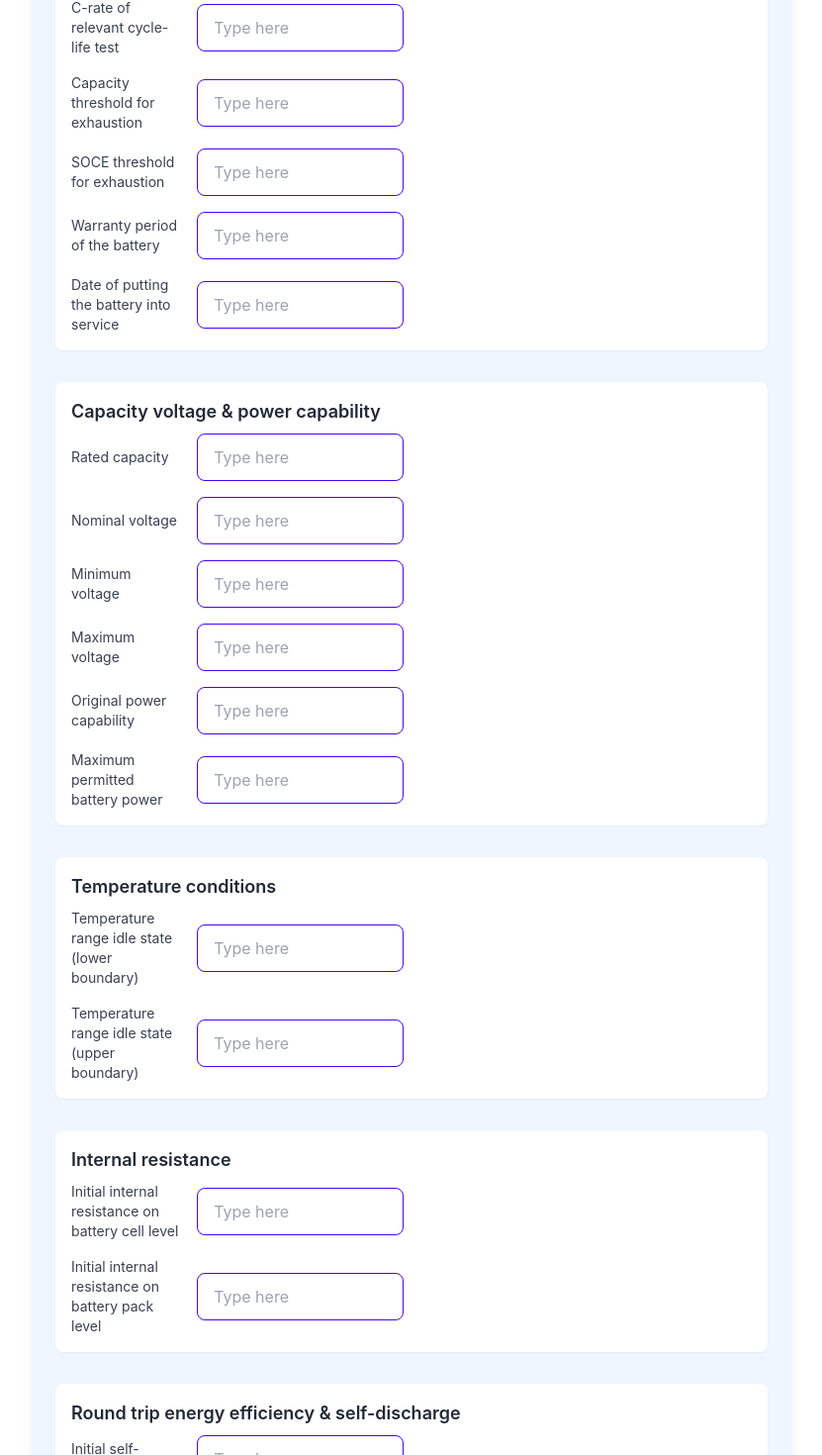
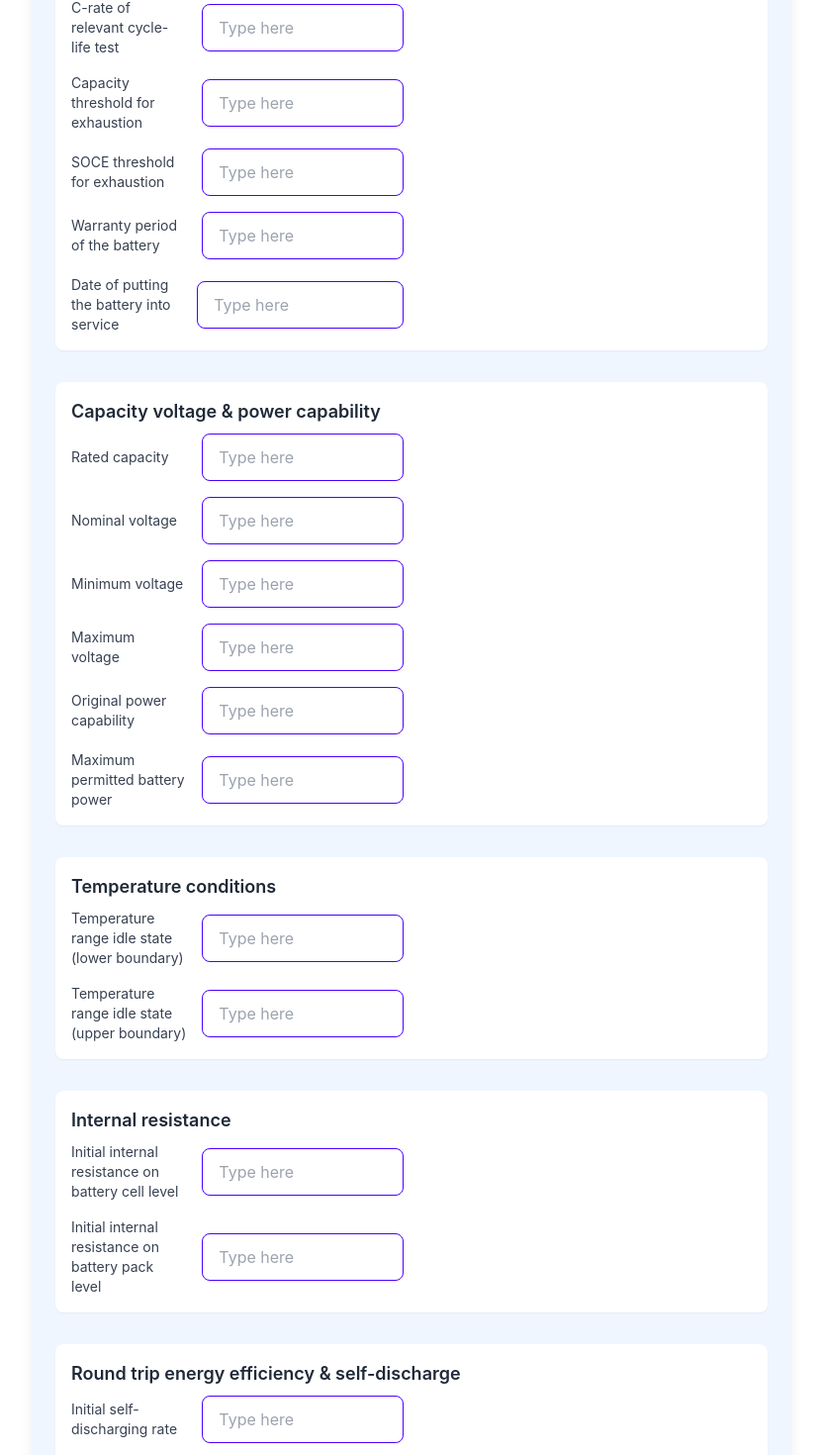
Before and after one commit to BacemJaza/BatteryForm, a React (Create React App) app in the folder battery-form/frontend/: page /performanceanddurability in a window 1280 px wide. Shown: the part 606-2076 px from the top of the page at 99% size, without its empty margins (224-1055 px from the left). Built offline with nearby package versions, Linux system fonts and the light colour scheme; the HTML template or start-up script is replaced by a standard one.

Commit message:
UPDATE unité

```diff
--- a/battery-form/frontend/src/components/formComponents/performanceanddurability.js
+++ b/battery-form/frontend/src/components/formComponents/performanceanddurability.js
@@ -21,6 +21,25 @@ function FormulairePerformanceDurability() {
   const handlePrevious = () => {
     navigate('/batterymaterials');
   };
+
+  const [cRate, setCRate] = useState(''); // État pour gérer la valeur d'entrée
+  const [capacityThreshold, setCapacityThreshold] = useState('');
+  const [SOCEthresholdforexhaustion, setSOCEthresholdforexhaustion] = useState('');
+  const [Warrantyeriodofthebattery, setWarrantyeriodofthebattery] = useState('');
+  const [Ratedcapacity, setRatedcapacity] = useState('');
+  const [Nominalvoltage, setNominalvoltage] = useState('');
+  const [Minimumvoltage, setMinimumvoltage] = useState('');
+  const [Maximumvoltage, setMaximumvoltage] = useState('');
+  const [Originalpowercapability, setOriginalpowercapability] = useState('');
+  const [Maximumpermittedbatterypower, setMaximumpermittedbatterypower] = useState('');
+  const [lowerboundary, setlowerboundary] = useState('');
+  const [upperboundary, setupperboundary] = useState('');
+  const [Initialinternalresistanceonbatterycelllevel, setInitialinternalresistanceonbatterycelllevel] = useState('');
+  const [Initialinternalresistanceonbatterypacklevel, setInitialinternalresistanceonbatterypacklevel] = useState('');
+  const [Initialelfdischargingrate, setInitialelfdischargingrate] = useState('');
+  const [Initialroundtripenergyefficiency, setInitialroundtripenergyefficiency] = useState('');
+  const [Roundtrip, setRoundtrip] = useState('');
+
 
   const [tooltip, setTooltip] = useState({
     expected: false,
@@ -119,11 +138,16 @@ function FormulairePerformanceDurability() {
                     </span>
                   )}
                 </label>
+                <div className="relative w-full max-w-xs">
         <input
           type="text"
           placeholder="Type here"
-                  className="input input-bordered input-primary w-full max-w-xs"
+          value={cRate}
+          onChange={(e) => setCRate(e.target.value)}
+          className="input input-bordered input-primary w-full pr-16" // Ajuster le padding droit
         />
+        {cRate && <span className="absolute right-4 top-2 text-gray-500">A/Ah</span>} {/* Unité affichée à l'intérieur */}
+      </div>
               </div>
               <div className="flex items-center space-x-4 relative">
                 <label
@@ -138,11 +162,16 @@ function FormulairePerformanceDurability() {
                     </span>
                   )}
                 </label>
+                <div className="relative w-full max-w-xs">
                   <input
                     type="text"
                     placeholder="Type here"
-                  className="input input-bordered input-primary w-full max-w-xs"
+                    value={capacityThreshold}
+                    onChange={(e) => setCapacityThreshold(e.target.value)}
+                    className="input input-bordered input-primary w-full pr-16" // Ajuster le padding droit
                   />
+                  {capacityThreshold && <span className="absolute right-4 top-2 text-gray-500">%</span>} {/* Unité affichée à l'intérieur */}
+                </div>
               </div>
 
               <div className="flex items-center space-x-4 relative">
@@ -158,11 +187,16 @@ function FormulairePerformanceDurability() {
                     </span>
                   )}
                 </label>
+                <div className="relative w-full max-w-xs">
                   <input
                     type="text"
                     placeholder="Type here"
-                  className="input input-bordered input-primary w-full max-w-xs"
+                    value={SOCEthresholdforexhaustion}
+                    onChange={(e) => setSOCEthresholdforexhaustion(e.target.value)}
+                    className="input input-bordered input-primary w-full pr-16" // Ajuster le padding droit
                   />
+                  {SOCEthresholdforexhaustion && <span className="absolute right-4 top-2 text-gray-500">%</span>} {/* Unité affichée à l'intérieur */}
+                </div>
               </div>
               <div className="flex items-center space-x-4 relative">
                 <label
@@ -178,12 +212,18 @@ function FormulairePerformanceDurability() {
                     </span>
                   )}
                 </label>
+                <div className="relative w-full max-w-xs">
                   <input
                     type="text"
                     placeholder="Type here"
-                  className="input input-bordered input-primary w-full max-w-xs"
+                    value={Warrantyeriodofthebattery}
+                    onChange={(e) => setWarrantyeriodofthebattery(e.target.value)}
+                    className="input input-bordered input-primary w-full pr-16" // Ajuster le padding droit
                   />
+                  {Warrantyeriodofthebattery && <span className="absolute right-4 top-2 text-gray-500">Years</span>} {/* Unité affichée à l'intérieur */}
                 </div>
+              </div>
+
               <div className="flex items-center space-x-4 relative">
                 <label
                   className="text-sm text-gray-700 w-48 cursor-pointer"
@@ -225,35 +265,57 @@ function FormulairePerformanceDurability() {
                     </span>
                   )}
                 </label>
+                <div className="relative w-full max-w-xs">
                   <input
                     type="text"
                     placeholder="Type here"
-                  className="input input-bordered input-primary w-full max-w-xs"
+                    value={Ratedcapacity}
+                    onChange={(e) => setRatedcapacity(e.target.value)}
+                    className="input input-bordered input-primary w-full pr-16" // Ajuster le padding droit
                   />
+                  {Ratedcapacity && <span className="absolute right-4 top-2 text-gray-500">Ah
+                    </span>} {/* Unité affichée à l'intérieur */}
+                </div>
               </div>
               <div className="flex items-center space-x-4">
                 <label className="text-sm text-gray-700 w-48">Nominal voltage</label>
+                <div className="relative w-full max-w-xs">
                   <input
                     type="text"
                     placeholder="Type here"
-                  className="input input-bordered input-primary w-full max-w-xs"
+                    value={Nominalvoltage}
+                    onChange={(e) => setNominalvoltage(e.target.value)}
+                    className="input input-bordered input-primary w-full pr-16" // Ajuster le padding droit
                   />
+                  {Nominalvoltage && <span className="absolute right-4 top-2 text-gray-500">V</span>} {/* Unité affichée à l'intérieur */}
+                </div>
               </div>
               <div className="flex items-center space-x-4">
                 <label className="text-sm text-gray-700 w-48">Minimum voltage</label>
+                <div className="relative w-full max-w-xs">
                   <input
                     type="text"
                     placeholder="Type here"
-                  className="input input-bordered input-primary w-full max-w-xs"
+                    value={Minimumvoltage}
+                    onChange={(e) => setMinimumvoltage(e.target.value)}
+                    className="input input-bordered input-primary w-full pr-16" // Ajuster le padding droit
                   />
+                  {Minimumvoltage && <span className="absolute right-4 top-2 text-gray-500">V</span>} {/* Unité affichée à l'intérieur */}
+                </div>
               </div>
               <div className="flex items-center space-x-4">
                 <label className="text-sm text-gray-700 w-48">Maximum voltage</label>
+                <div className="relative w-full max-w-xs">
                   <input
                     type="text"
                     placeholder="Type here"
-                  className="input input-bordered input-primary w-full max-w-xs"
+                    value={Maximumvoltage
+                    }
+                    onChange={(e) => setMaximumvoltage(e.target.value)}
+                    className="input input-bordered input-primary w-full pr-16" // Ajuster le padding droit
                   />
+                  {Maximumvoltage && <span className="absolute right-4 top-2 text-gray-500">V</span>} {/* Unité affichée à l'intérieur */}
+                </div>
               </div>
               <div className="flex items-center space-x-4 relative">
                 <label
@@ -268,11 +330,16 @@ function FormulairePerformanceDurability() {
                     </span>
                   )}
                 </label>
+                <div className="relative w-full max-w-xs">
                   <input
                     type="text"
                     placeholder="Type here"
-                  className="input input-bordered input-primary w-full max-w-xs"
+                    value={Originalpowercapability}
+                    onChange={(e) => setOriginalpowercapability(e.target.value)}
+                    className="input input-bordered input-primary w-full pr-16" // Ajuster le padding droit
                   />
+                  {Originalpowercapability && <span className="absolute right-4 top-2 text-gray-500">W </span>} {/* Unité affichée à l'intérieur */}
+                </div>
               </div>
               <div className="flex items-center space-x-4 relative">
                 <label
@@ -287,11 +354,16 @@ function FormulairePerformanceDurability() {
                     </span>
                   )}
                 </label>
+                <div className="relative w-full max-w-xs">
                   <input
                     type="text"
                     placeholder="Type here"
-                  className="input input-bordered input-primary w-full max-w-xs"
+                    value={Maximumpermittedbatterypower}
+                    onChange={(e) => setMaximumpermittedbatterypower(e.target.value)}
+                    className="input input-bordered input-primary w-full pr-16" // Ajuster le padding droit
                   />
+                  {Maximumpermittedbatterypower && <span className="absolute right-4 top-2 text-gray-500">W</span>} {/* Unité affichée à l'intérieur */}
+                </div>
               </div>
             </div>
           </div>
@@ -315,11 +387,16 @@ function FormulairePerformanceDurability() {
                     </span>
                   )}
                 </label>
+                <div className="relative w-full max-w-xs">
                   <input
                     type="text"
                     placeholder="Type here"
-                  className="input input-bordered input-primary w-full max-w-xs"
+                    value={lowerboundary}
+                    onChange={(e) => setlowerboundary(e.target.value)}
+                    className="input input-bordered input-primary w-full pr-16" // Ajuster le padding droit
                   />
+                  {lowerboundary && <span className="absolute right-4 top-2 text-gray-500">°C</span>} {/* Unité affichée à l'intérieur */}
+                </div>
               </div>
               <div className="flex items-center space-x-4 relative">
                 <label
@@ -334,11 +411,16 @@ function FormulairePerformanceDurability() {
                     </span>
                   )}
                 </label>
+                <div className="relative w-full max-w-xs">
                   <input
                     type="text"
                     placeholder="Type here"
-                  className="input input-bordered input-primary w-full max-w-xs"
+                    value={upperboundary}
+                    onChange={(e) => setupperboundary(e.target.value)}
+                    className="input input-bordered input-primary w-full pr-16" // Ajuster le padding droit
                   />
+                  {upperboundary && <span className="absolute right-4 top-2 text-gray-500">°C</span>} {/* Unité affichée à l'intérieur */}
+                </div>
               </div>
             </div>
           </div>
@@ -363,11 +445,16 @@ function FormulairePerformanceDurability() {
                     </span>
                   )}
                 </label>
+                <div className="relative w-full max-w-xs">
                   <input
                     type="text"
                     placeholder="Type here"
-                  className="input input-bordered input-primary w-full max-w-xs"
+                    value={Initialinternalresistanceonbatterycelllevel}
+                    onChange={(e) => setInitialinternalresistanceonbatterycelllevel(e.target.value)}
+                    className="input input-bordered input-primary w-full pr-16" // Ajuster le padding droit
                   />
+                  {Initialinternalresistanceonbatterycelllevel && <span className="absolute right-4 top-2 text-gray-500">Ohm</span>} {/* Unité affichée à l'intérieur */}
+                </div>
               </div>
               <div className="flex items-center space-x-4 relative">
                 <label
@@ -383,11 +470,16 @@ function FormulairePerformanceDurability() {
                     </span>
                   )}
                 </label>
+                <div className="relative w-full max-w-xs">
                   <input
                     type="text"
                     placeholder="Type here"
-                  className="input input-bordered input-primary w-full max-w-xs"
+                    value={Initialinternalresistanceonbatterypacklevel}
+                    onChange={(e) => setInitialinternalresistanceonbatterypacklevel(e.target.value)}
+                    className="input input-bordered input-primary w-full pr-16" // Ajuster le padding droit
                   />
+                  {Initialinternalresistanceonbatterypacklevel && <span className="absolute right-4 top-2 text-gray-500">Ohm</span>} {/* Unité affichée à l'intérieur */}
+                </div>
               </div>
             </div>
           </div>
@@ -412,11 +504,16 @@ function FormulairePerformanceDurability() {
                     </span>
                   )}
                 </label>
+                <div className="relative w-full max-w-xs">
                   <input
                     type="text"
                     placeholder="Type here"
-                  className="input input-bordered input-primary w-full max-w-xs"
+                    value={Initialelfdischargingrate}
+                    onChange={(e) => setInitialelfdischargingrate(e.target.value)}
+                    className="input input-bordered input-primary w-full pr-16" // Ajuster le padding droit
                   />
+                  {Initialelfdischargingrate && <span className="absolute right-4 top-2 text-gray-500">%/month</span>} {/* Unité affichée à l'intérieur */}
+                </div>
               </div>
               <div className="flex items-center space-x-4 relative">
                 <label
@@ -432,11 +529,16 @@ function FormulairePerformanceDurability() {
                     </span>
                   )}
                 </label>
+                <div className="relative w-full max-w-xs">
                   <input
                     type="text"
                     placeholder="Type here"
-                  className="input input-bordered input-primary w-full max-w-xs"
+                    value={Initialroundtripenergyefficiency}
+                    onChange={(e) => setInitialroundtripenergyefficiency(e.target.value)}
+                    className="input input-bordered input-primary w-full pr-16" // Ajuster le padding droit
                   />
+                  {Initialroundtripenergyefficiency && <span className="absolute right-4 top-2 text-gray-500">%</span>} {/* Unité affichée à l'intérieur */}
+                </div>
               </div>
 
               <div className="flex items-center space-x-4 relative">
@@ -452,11 +554,16 @@ function FormulairePerformanceDurability() {
                     </span>
                   )}
                 </label>
+                <div className="relative w-full max-w-xs">
                   <input
                     type="text"
                     placeholder="Type here"
-                  className="input input-bordered input-primary w-full max-w-xs"
+                    value={Roundtrip}
+                    onChange={(e) => setRoundtrip(e.target.value)}
+                    className="input input-bordered input-primary w-full pr-16" // Ajuster le padding droit
                   />
+                  {Roundtrip && <span className="absolute right-4 top-2 text-gray-500">%</span>} {/* Unité affichée à l'intérieur */}
+                </div>
               </div>
             </div>
           </div>
```
Lines whose indentation alone changed are shown as unchanged.
